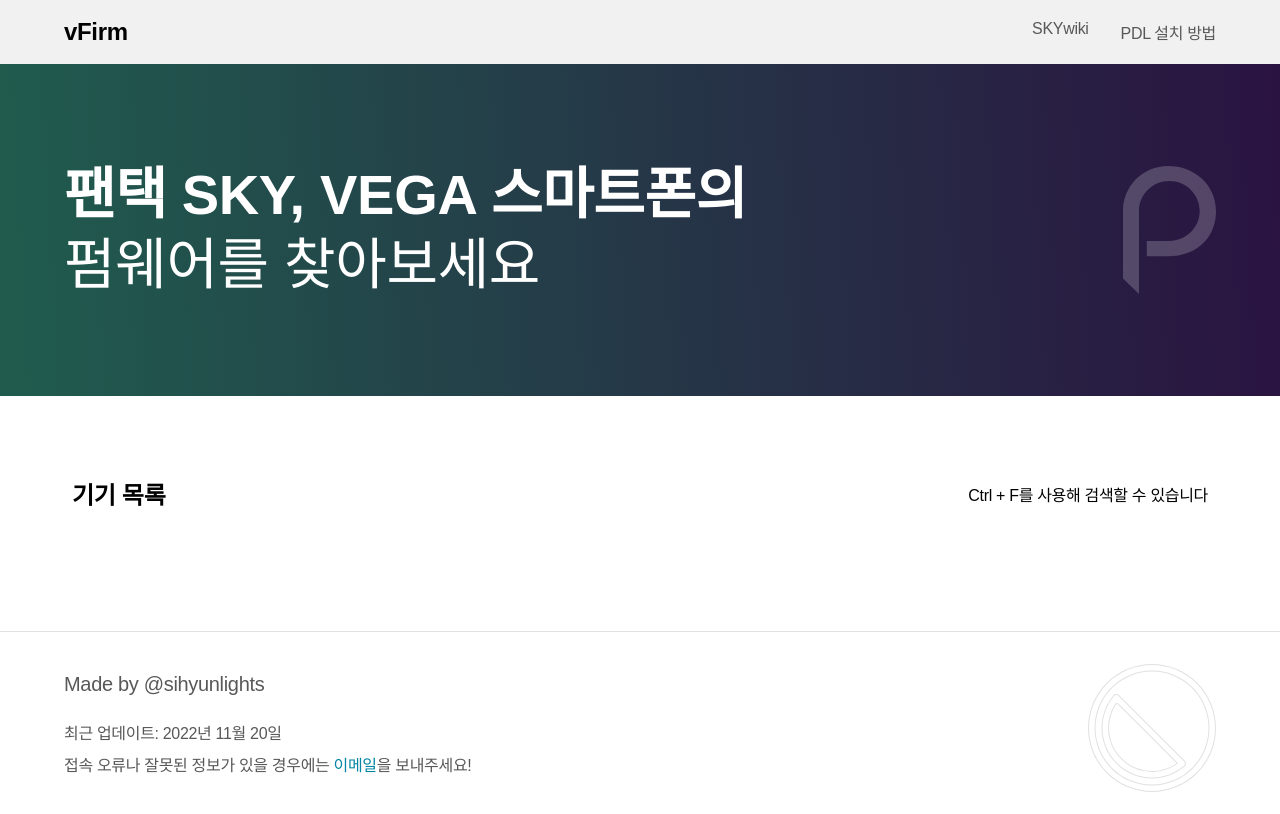
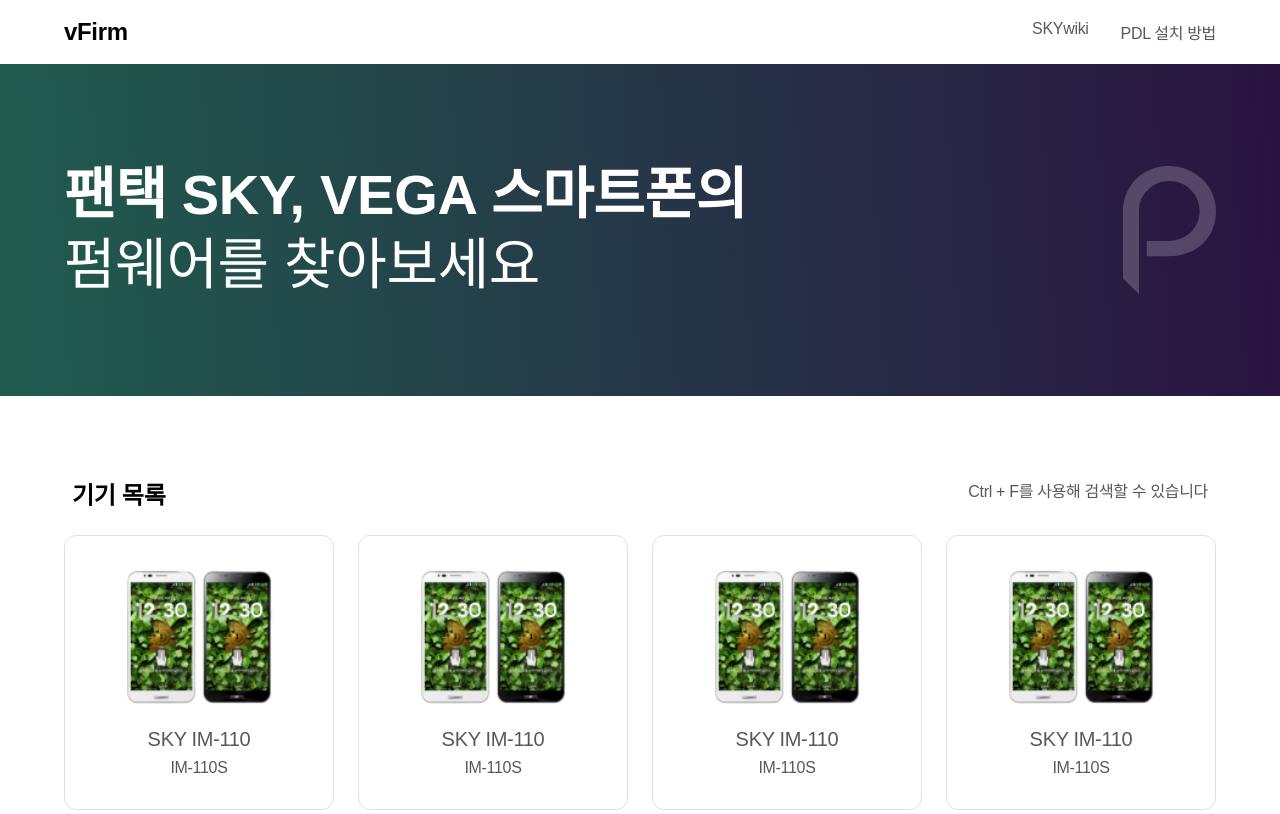
Before and after one commit to chidilights/vFirm, a plain HTML site: page index.html in a window 1280 px wide. Shown: the top 814 px of the page. Drawn offline with Linux system fonts and the light colour scheme; a web font is replaced by a local one.

Commit message:
Fixed header & add devices
& Fix padding in device list title

```diff
--- a/index.html
+++ b/index.html
@@ -23,7 +23,6 @@
     </header>
 
     <article>
-
         <!-- Banner -->
         <div id="Banner">
             <div class="ContentArea Spacebetween">
@@ -35,13 +34,34 @@
         <!-- Contents -->
         <div id="ContentListArea">
             <section class="ContentArea">
-                <div class="Spacebetween">
+                <div class="Spacebetween Title">
                     <h1>기기 목록</h1>
                     <p>Ctrl + F를 사용해 검색할 수 있습니다</p>
                 </div>
+                <div id="FlexRow">
+                    <div id="box">
+                        <img src="img/TestImage.png" alt="IM-110">
+                        <p id="yea2">SKY IM-110</p>
+                        <p>IM-110S</p>
+                    </div>
+                    <div id="box">
+                        <img src="img/TestImage.png" alt="IM-110">
+                        <p id="yea2">SKY IM-110</p>
+                        <p>IM-110S</p>
+                    </div>
+                    <div id="box">
+                        <img src="img/TestImage.png" alt="IM-110">
+                        <p id="yea2">SKY IM-110</p>
+                        <p>IM-110S</p>
+                    </div>
+                    <div id="box">
+                        <img src="img/TestImage.png" alt="IM-110">
+                        <p id="yea2">SKY IM-110</p>
+                        <p>IM-110S</p>
+                    </div>
+                </div>
             </section>
         </div>
-
     </article>
 
     <!-- Footer -->
--- a/style.css
+++ b/style.css
@@ -49,14 +49,21 @@
     font-weight: 600;
 }
 
+p {
+    color: #585858;
+    margin: 0px 0px 8px 0px;
+}
+
 
 
 /* Header */
 
 header {
-    background-color: #f1f1f1;
+    background-color: white;
     display: flex;
     height: 64px;
+    position: sticky;
+    top: 0;
 }
 
 header div div {
@@ -88,8 +95,32 @@
     padding-bottom: 96px;
 }
 
-#ContentListArea section div {
+.Title {
     padding: 0px 8px 0px 8px;
+}
+
+#box {
+    border: 1px solid #E1E1E1;
+    padding: 24px;
+    border-radius: 12px;
+    width: 100%;
+    text-align: center;
+}
+
+#box img {
+    width: 156px;
+    height: 156px;
+    margin-bottom: 8px;
+}
+
+#FlexRow {
+    display: flex;
+    gap: 24px;
+}
+
+#yea2 {
+    font-weight: 400;
+    font-size: 20px;
 }
 
 
@@ -102,11 +133,6 @@
     padding-bottom: 32px;
 }
 
-footer p {
-    color: #585858;
-    margin: 0px 0px 8px 0px;
-}
-
 #yea {
     font-size: 20px;
     margin-bottom: 24px;
```
Also changed, not shown: img/TestImage.png (added).
